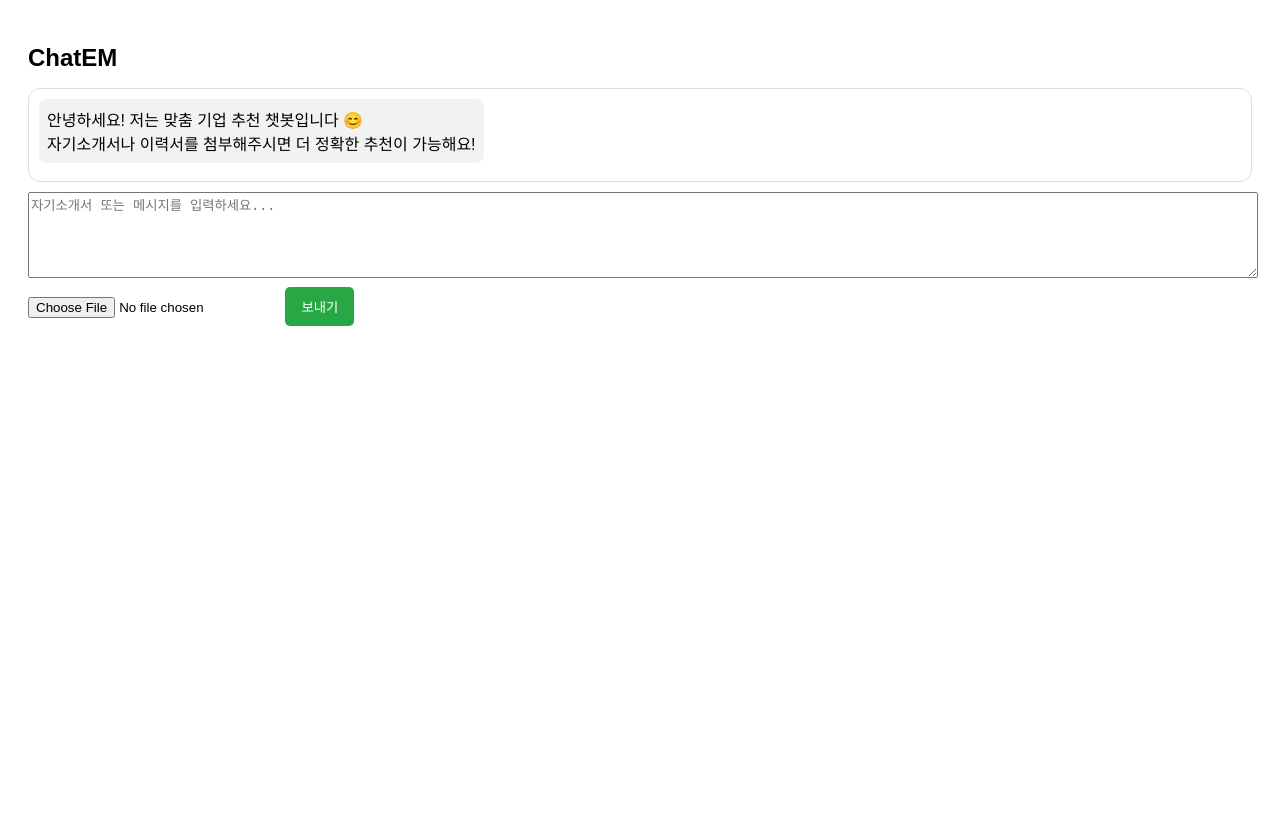
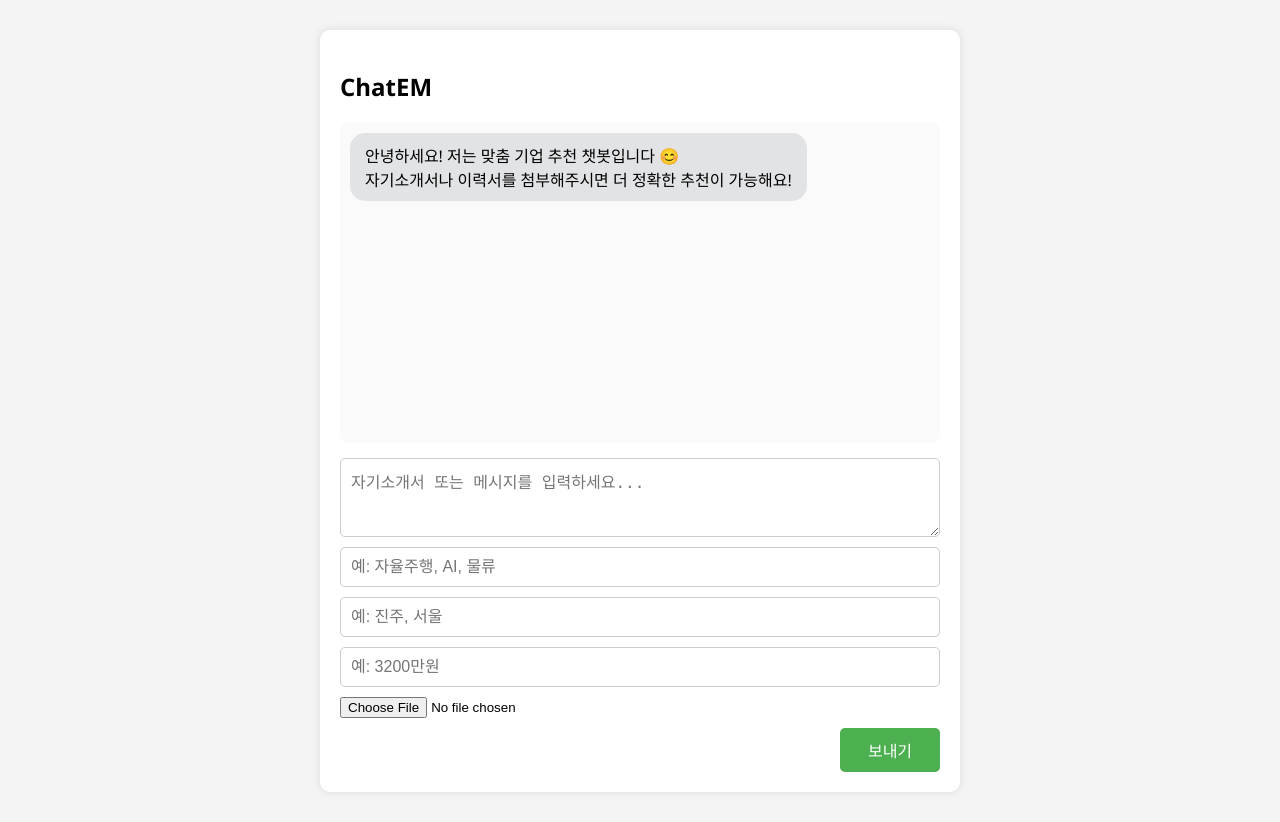
Before and after one commit to ITEAA/ChatEM.gpt, a Flask app: page / in a window 1280 px wide. Before the commit the page ends 326 px from the top, so only its background shows below. Run offline with Flask 3, Linux system fonts and the light colour scheme.

Commit message:
Update index.html

```diff
--- a/templates/index.html
+++ b/templates/index.html
@@ -2,112 +2,182 @@
 <html lang="ko">
 <head>
   <meta charset="UTF-8" />
-  <meta name="viewport" content="width=device-width, initial-scale=1.0"/>
-  <title>ChatEM</title>
+  <title>ChatEM 기업 매칭 챗봇</title>
   <style>
     body {
-      font-family: Arial, sans-serif;
+      font-family: 'Segoe UI', sans-serif;
+      background-color: #f4f4f4;
+      margin: 0;
+      padding: 30px 0;
+      display: flex;
+      justify-content: center;
+    }
+
+    #chatContainer {
+      width: 100%;
+      max-width: 600px;
+      background: white;
+      border-radius: 10px;
       padding: 20px;
+      box-shadow: 0 0 10px rgba(0,0,0,0.1);
+      display: flex;
+      flex-direction: column;
     }
-    h1 {
-      font-size: 24px;
+
+    #chatBox {
+      display: flex;
+      flex-direction: column;
+      gap: 10px;
+      padding: 10px;
+      background: #fafafa;
+      border-radius: 8px;
+      min-height: 300px;
+      max-height: 500px;
+      overflow-y: auto;
     }
-    .chat-box {
-      border: 1px solid #ddd;
-      border-radius: 12px;
+
+    .message {
+      padding: 10px 15px;
+      border-radius: 15px;
+      max-width: 80%;
+      word-wrap: break-word;
+      white-space: pre-wrap;
+    }
+
+    .user {
+      background: #d1e7dd;
+      align-self: flex-end;
+    }
+
+    .gpt {
+      background: #e2e3e5;
+      align-self: flex-start;
+    }
+
+    #inputArea {
+      display: flex;
+      flex-direction: column;
+      margin-top: 15px;
+      gap: 10px;
+    }
+
+    #userInput, #interestInput, #regionInput, #salaryInput {
       padding: 10px;
-      max-height: 400px;
-      overflow-y: auto;
-      margin-bottom: 10px;
+      font-size: 16px;
+      border-radius: 5px;
+      border: 1px solid #ccc;
     }
-    .message {
-      margin-bottom: 8px;
+
+    #fileInput {
+      border: none;
     }
-    .user {
-      text-align: right;
-      color: green;
-    }
-    .bot {
-      text-align: left;
-      color: black;
-      background-color: #f2f2f2;
-      padding: 8px;
-      border-radius: 8px;
-      display: inline-block;
-    }
-    textarea {
-      width: 100%;
-      height: 80px;
-      margin-bottom: 5px;
-    }
-    button {
-      background-color: #28a745;
+
+    #sendBtn {
+      padding: 10px;
+      font-size: 16px;
+      border: none;
+      background-color: #4CAF50;
       color: white;
-      border: none;
-      padding: 10px 16px;
       border-radius: 5px;
       cursor: pointer;
+      width: 100px;
+      align-self: flex-end;
     }
-    button:hover {
-      background-color: #218838;
+
+    #sendBtn:hover {
+      background-color: #45a049;
     }
   </style>
 </head>
 <body>
-  <h1>ChatEM</h1>
-  <div class="chat-box" id="chatBox">
-    <div class="message bot">안녕하세요! 저는 맞춤 기업 추천 챗봇입니다 😊<br>자기소개서나 이력서를 첨부해주시면 더 정확한 추천이 가능해요!</div>
-  </div>
-  <div id="inputArea">
-    <textarea id="userInput" placeholder="자기소개서 또는 메시지를 입력하세요..." rows="3"></textarea>
-    <input type="file" id="fileInput" />
-    <button id="sendBtn" onclick="sendMessage()">보내기</button>
+  <div id="chatContainer">
+    <h2>ChatEM</h2>
+    <div id="chatBox">
+      <div class="message gpt">안녕하세요! 저는 맞춤 기업 추천 챗봇입니다 😊<br>자기소개서나 이력서를 첨부해주시면 더 정확한 추천이 가능해요!</div>
+    </div>
+
+    <div id="inputArea">
+      <textarea id="userInput" placeholder="자기소개서 또는 메시지를 입력하세요..." rows="3"></textarea>
+      <input type="text" id="interestInput" placeholder="예: 자율주행, AI, 물류" />
+      <input type="text" id="regionInput" placeholder="예: 진주, 서울" />
+      <input type="text" id="salaryInput" placeholder="예: 3200만원" />
+      <input type="file" id="fileInput" />
+      <button id="sendBtn" onclick="sendMessage()">보내기</button>
+    </div>
   </div>
 
   <script>
+    const input = document.getElementById("userInput");
     const chatBox = document.getElementById("chatBox");
-    const userInput = document.getElementById("userInput");
     const fileInput = document.getElementById("fileInput");
+    const interestInput = document.getElementById("interestInput");
+    const regionInput = document.getElementById("regionInput");
+    const salaryInput = document.getElementById("salaryInput");
 
-    function addMessage(text, sender = "bot") {
-      const msg = document.createElement("div");
-      msg.className = `message ${sender}`;
-      msg.innerHTML = text.replace(/\n/g, "<br>");
-      chatBox.appendChild(msg);
-      chatBox.scrollTop = chatBox.scrollHeight;
-    }
-
-    async function sendMessage() {
-      const message = userInput.value.trim();
-      const file = fileInput.files[0];
-
-      if (!message && !file) return;
-
-      if (message) addMessage(message, "user");
-      userInput.value = "";
-
-      const formData = new FormData();
-      formData.append("message", message);
-      if (file) formData.append("file", file);
-
-      try {
-        const res = await fetch("/chat", {
-          method: "POST",
-          body: formData,
-        });
-        const data = await res.json();
-        addMessage(data.reply, "bot");
-      } catch (err) {
-        addMessage("⚠️ 서버 응답 오류가 발생했습니다.", "bot");
-      }
-    }
-
-    userInput.addEventListener("keydown", function (e) {
+    input.addEventListener("keydown", function (e) {
       if (e.key === "Enter" && !e.shiftKey) {
         e.preventDefault();
         sendMessage();
       }
     });
+
+    async function sendMessage() {
+      const message = input.value.trim();
+      const file = fileInput.files[0];
+      const interest = interestInput.value.trim();
+      const region = regionInput.value.trim();
+      const salary = salaryInput.value.trim();
+
+      if (!message && !file) return;
+
+      const userDiv = document.createElement("div");
+      userDiv.className = "message user";
+      userDiv.innerText = message || [이력서/자기소개서 업로드됨: ${file.name}];
+      chatBox.appendChild(userDiv);
+
+      const loadingDiv = document.createElement("div");
+      loadingDiv.className = "message gpt";
+      loadingDiv.innerText = "분석 중입니다. 잠시만 기다려주세요...";
+      chatBox.appendChild(loadingDiv);
+
+      const formData = new FormData();
+      formData.append("message", message);
+      formData.append("interest", interest);
+      formData.append("region", region);
+      formData.append("salary", salary);
+      if (file) formData.append("file", file);
+
+      try {
+        const response = await fetch("/chat", {
+          method: "POST",
+          body: formData,
+        });
+
+        const contentType = response.headers.get("content-type") || "";
+
+        if (!response.ok) {
+          throw new Error(서버 응답 오류: ${response.status});
+        }
+
+        if (contentType.includes("application/json")) {
+          const data = await response.json();
+          loadingDiv.innerText = data.reply;
+        } else {
+          const text = await response.text();
+          loadingDiv.innerText = "❌ 예상치 못한 응답 형식:\n" + text;
+        }
+      } catch (err) {
+        loadingDiv.innerText = "❌ 오류 발생: " + err.message;
+      }
+
+      input.value = "";
+      interestInput.value = "";
+      regionInput.value = "";
+      salaryInput.value = "";
+      fileInput.value = null;
+      input.focus();
+      chatBox.scrollTop = chatBox.scrollHeight;
+    }
   </script>
 </body>
 </html>
```
